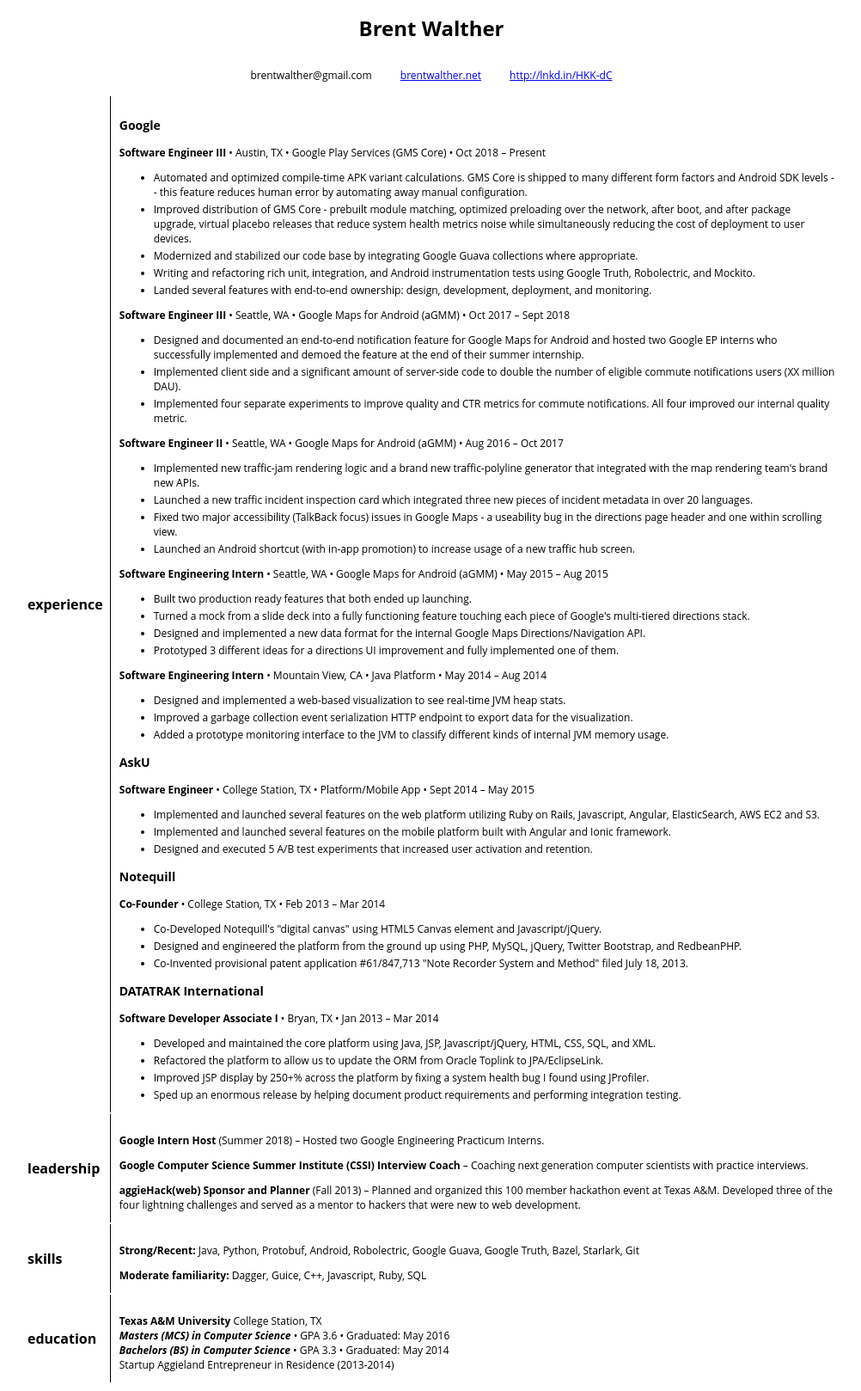
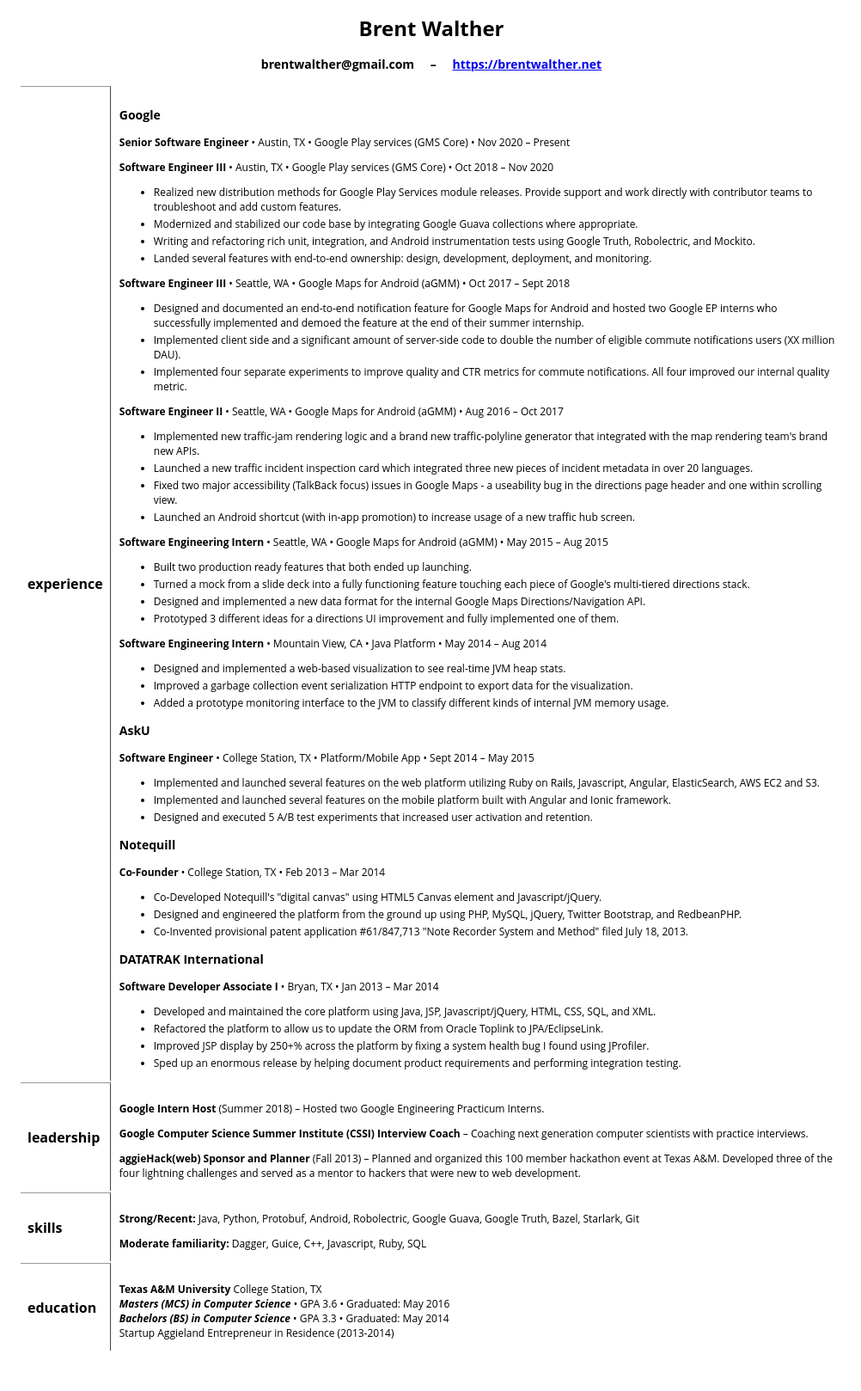
Before and after one commit to brentwalther/brentwalther.github.io, a Jekyll site: the page files/resume.html, which Jekyll copies as it is, in a window 1280 px wide. Shown: the whole page at 86% size, without its empty margins (138-1140 px from the left). Built offline with Jekyll 4.4.1, drawn with Linux system fonts in a browser that asks for light colours; some web fonts are replaced; after the commit the page ends 1581 px from its top, so only the background shows below that.

Commit message:
Update resume.

```diff
--- a/files/resume.html
+++ b/files/resume.html
@@ -27,7 +27,7 @@
   <noscript>
     <link
       rel="stylesheet"
-      href="ttps://fonts.googleapis.com/css2?family=Open+Sans&display=swap"
+      href="https://fonts.googleapis.com/css2?family=Open+Sans&display=swap"
     />
   </noscript>
 
@@ -61,7 +61,9 @@
     }
 
     table#meat td:first-child {
-      border-right: 1px solid black;
+      border-right: 1px solid #444;
+      border-top: 1px solid #999;
+      margin-right: 10px;
       vertical-align: middle;
     }
 
@@ -89,15 +91,9 @@
 
   <h1 class="text-center">Brent Walther<br/></h1>
 
-  <table id="header">
-    <tr id="contact">
-      <td colspan="2">
-        <p class="text-center">
-          <span class="contact-info">brentwalther@gmail.com</span> <span class="contact-info"><a href="https://brentwalther.net">brentwalther.net</a></span> <span class="contact-info"><a href="http://lnkd.in/HKK-dC">http://lnkd.in/HKK-dC</a></span>
-        </p>
-      </td>
-    </tr>
-  </table>
+  <h3 class="text-center">
+    <span class="contact-info">brentwalther@gmail.com</span> &ndash; <span class="contact-info"><a href="https://brentwalther.net">https://brentwalther.net</a></span>
+  </h3>
   <table id="meat">
     <tr id="experience">
       <td>
@@ -106,11 +102,13 @@
       <td>
         <h3>Google</h3>
         <p>
-          <strong>Software Engineer III</strong> &bull; Austin, TX &bull; Google Play Services (GMS Core) &bull; Oct 2018 &ndash; Present
+          <strong>Senior Software Engineer</strong> &bull; Austin, TX &bull; Google Play services (GMS Core) &bull; Nov 2020 &ndash; Present
+        </p>
+        <p>
+          <strong>Software Engineer III</strong> &bull; Austin, TX &bull; Google Play services (GMS Core) &bull; Oct 2018 &ndash; Nov 2020
         </p>
         <ul>
-          <li>Automated and optimized compile-time APK variant calculations. GMS Core is shipped to many different form factors and Android SDK levels -- this feature reduces human error by automating away manual configuration.</li>
-          <li>Improved distribution of GMS Core - prebuilt module matching, optimized preloading over the network, after boot, and after package upgrade, virtual placebo releases that reduce system health metrics noise while simultaneously reducing the cost of deployment to user devices.</li>
+          <li>Realized new distribution methods for Google Play Services module releases. Provide support and work directly with contributor teams to troubleshoot and add custom features.</li>
           <li>Modernized and stabilized our code base by integrating Google Guava collections where appropriate.</li>
           <li>Writing and refactoring rich unit, integration, and Android instrumentation tests using Google Truth, Robolectric, and Mockito.</li>
           <li>Landed several features with end-to-end ownership: design, development, deployment, and monitoring.</li>
```
